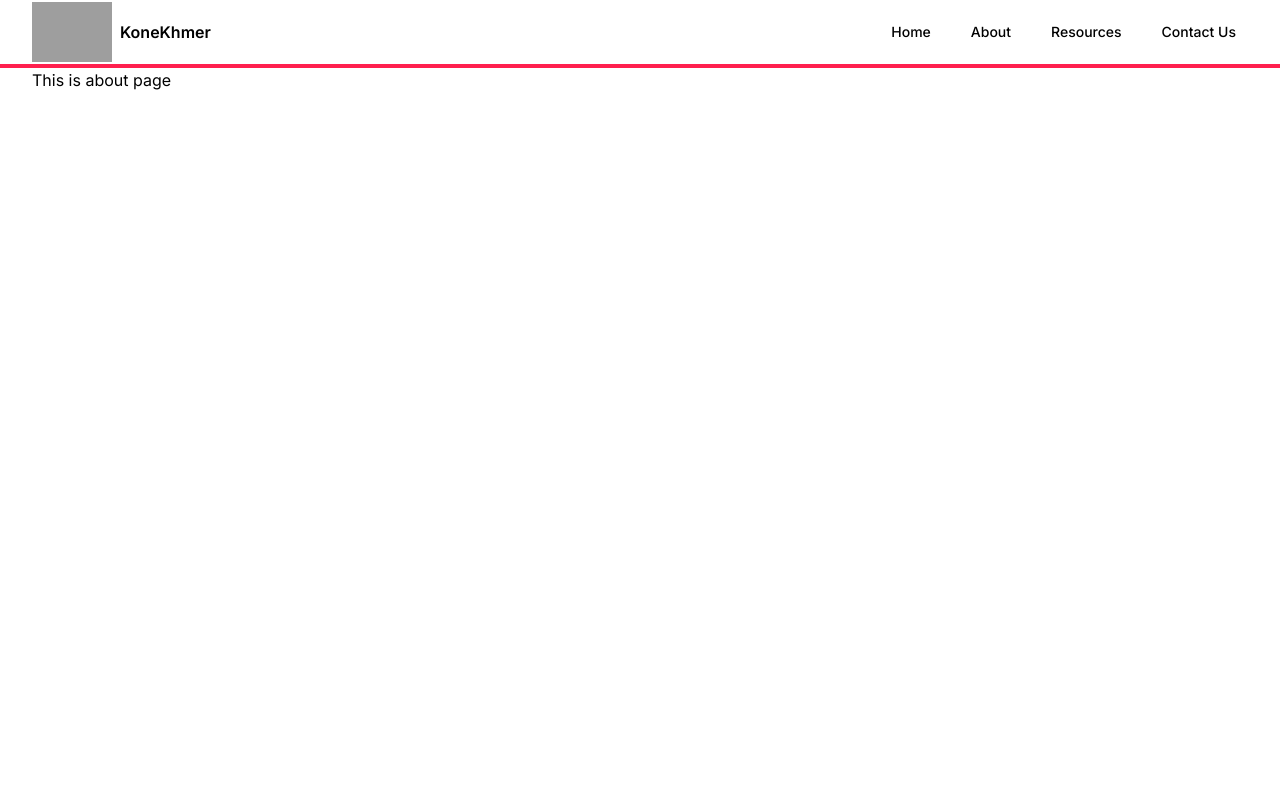
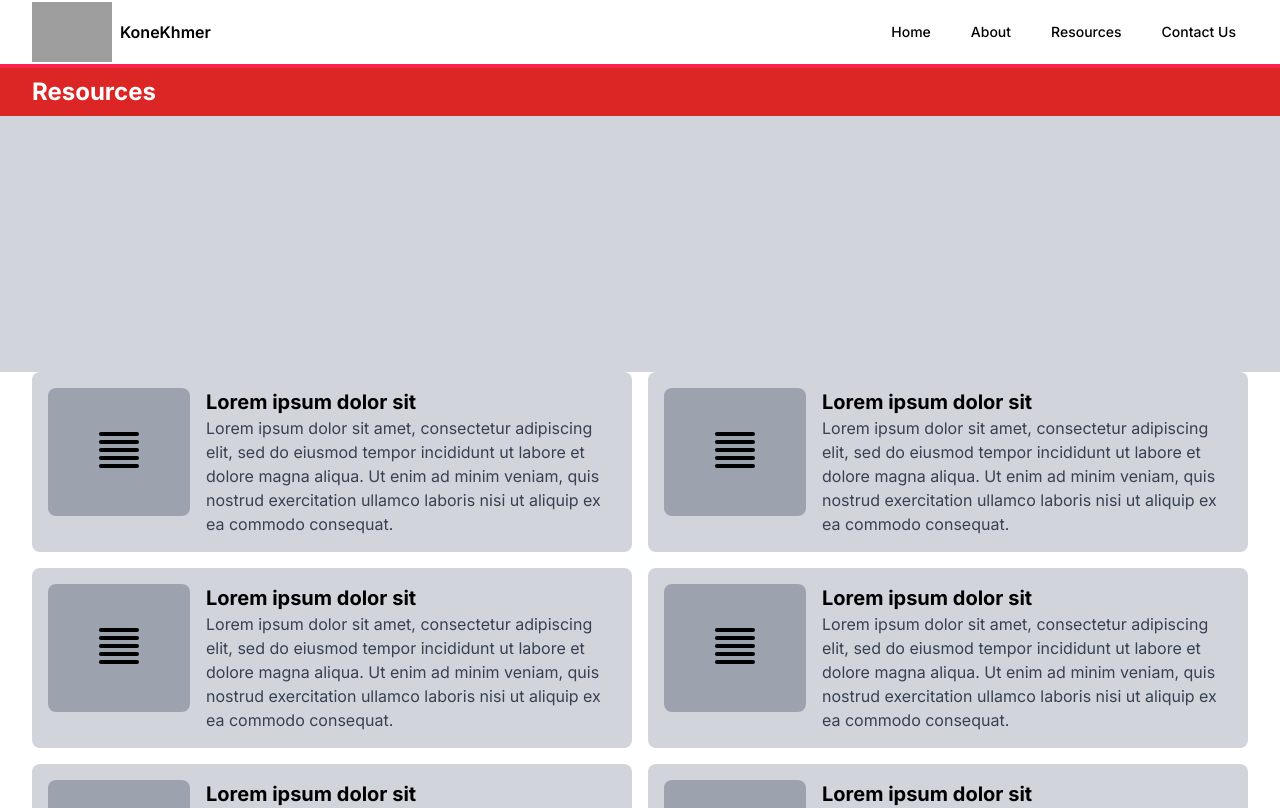
Before and after one commit to dphearom/kone_khmer, a Next.js app in the folder my-app/: page /blogs in a window 1280 px wide. Shown: the top 808 px of the page. Built offline with nearby package versions, Linux system fonts and the light colour scheme; grey boxes are pictures that could not be loaded.

Commit message:
updated to meet figma

```diff
--- a/my-app/src/app/blogs/page.js
+++ b/my-app/src/app/blogs/page.js
@@ -1,12 +1,66 @@
-import Navbar from "../navbar"
+import Navbar from "../navbar";
+import Footer from "../footer";
 
-export default function Blogs(){
-    return(
-        <div>
-            <Navbar/>
+export default function Blogs() {
+  const resources = [1, 2, 3, 4, 5, 6];
+  const Card = () => {
+    return (
+      <div className="bg-gray-300 rounded-lg p-4 flex">
+        <div className="flex-none w-1/4">
+          <div className="bg-gray-400 w-full h-32 flex items-center justify-center rounded-lg">
+            <svg
+              className="w-12 h-12"
+              xmlns="http://www.w3.org/2000/svg"
+              fill="none"
+              viewBox="0 0 24 24"
+              stroke="currentColor"
+            >
+              <path
+                strokeLinecap="round"
+                strokeLinejoin="round"
+                strokeWidth={2}
+                d="M3 3h18M3 7h18M3 11h18M3 15h18M3 19h18"
+              />
+            </svg>
+          </div>
+        </div>
+        <div className="flex-grow pl-4">
+          <h3 className="font-bold text-xl">Lorem ipsum dolor sit</h3>
+          <p className="text-gray-700">
+            Lorem ipsum dolor sit amet, consectetur adipiscing elit, sed do
+            eiusmod tempor incididunt ut labore et dolore magna aliqua. Ut enim
+            ad minim veniam, quis nostrud exercitation ullamco laboris nisi ut
+            aliquip ex ea commodo consequat.
+          </p>
+        </div>
+      </div>
+    );
+  };
+
+  return (
+    <div>
+      <Navbar />
+      <div className="mb-4">
+        <section className="">
+          <div className="bg-red-600 w-full">
+            <p className=" max-w-7xl mx-auto px-4 sm:px-6 lg:px-8 text-white text-2xl font-bold p-2 text-left ">
+              Resources
+            </p>
+          </div>
+          <div className="">
+            <div className="bg-gray-300 w-full h-64"></div>
+            {/* Placeholder for the image */}
             <div className="max-w-7xl mx-auto px-4 sm:px-6 lg:px-8">
-                <h1>This is about page</h1>
+              <div className="grid grid-cols-1 md:grid-cols-2 gap-4">
+                {resources.map((resource, index) => (
+                  <Card key={index} />
+                ))}
+              </div>
             </div>
-        </div>
-    )
+          </div>
+        </section>
+      </div>
+      <Footer />
+    </div>
+  );
 }
--- a/my-app/src/app/footer.js
+++ b/my-app/src/app/footer.js
@@ -21,7 +21,7 @@ function NavLink({ href, children }) {
 
 function MyComponent() {
   return (
-    <footer className="border-t-4 border-t-[#FF204E]">
+    <footer className="border-t-4 border-t-[#FF204E] pb-8">
       <div className="flex flex-col md:flex-row max-w-7xl mx-auto px-4 sm:px-6 lg:px-8 gap-4 pt-4 justify-evenly">
         <div className="flex flex-row w-full md:w-1/3 items-center ">
           <div>
--- a/my-app/src/app/page.js
+++ b/my-app/src/app/page.js
@@ -2,6 +2,38 @@ import Navbar from "./navbar";
 import Footer from "./footer";
 
 export default function Home() {
+  const QuoteCard = () => {
+    return (
+      <div className="bg-gray-200 rounded-lg p-4 flex flex-col md:flex-row items-center">
+        <div className="flex-none w-full md:w-1/4 mb-4 md:mb-0">
+          <div className="bg-gray-300 w-full h-32 flex items-center justify-center rounded-lg">
+            <svg
+              className="w-12 h-12"
+              xmlns="http://www.w3.org/2000/svg"
+              fill="none"
+              viewBox="0 0 24 24"
+              stroke="currentColor"
+            >
+              <path
+                strokeLinecap="round"
+                strokeLinejoin="round"
+                strokeWidth={2}
+                d="M3 3h18M3 7h18M3 11h18M3 15h18M3 19h18"
+              />
+            </svg>
+          </div>
+        </div>
+        <div className="flex-grow md:pl-4 text-center md:text-left">
+          <h3 className="font-bold text-xl text-red-600">Bigger Quote</h3>
+          <p className="text-gray-700">
+            Contrary to popular belief, Lorem Ipsum is not simply random text.
+            It has roots in a piece of classical Latin literature from 45 BC,
+            making it over 2000 years old.
+          </p>
+        </div>
+      </div>
+    );
+  };
   return (
     <div>
       <Navbar />
@@ -41,7 +73,23 @@ export default function Home() {
           </div>
         </div>
       </section>
-      <Footer/>
+      <section className="bg-red-600 text-white text-center p-12">
+        <h1 className="text-2xl md:text-3xl font-semibold mb-4">
+          Lorem ipsum dolor sit amet, consectetur adipiscing elit
+        </h1>
+        <button className="bg-red-700 hover:bg-red-800 text-white font-semibold py-2 px-4 rounded">
+          Learn More
+        </button>
+      </section>
+      <div className="w-full">
+        <div className="p-8 max-w-7xl mx-auto px-4 sm:px-6 lg:px-8">
+          <div className="grid grid-cols-1 md:grid-cols-2 gap-8">
+            <QuoteCard />
+            <QuoteCard />
+          </div>
+        </div>
+      </div>
+      <Footer />
     </div>
   );
 }
```
